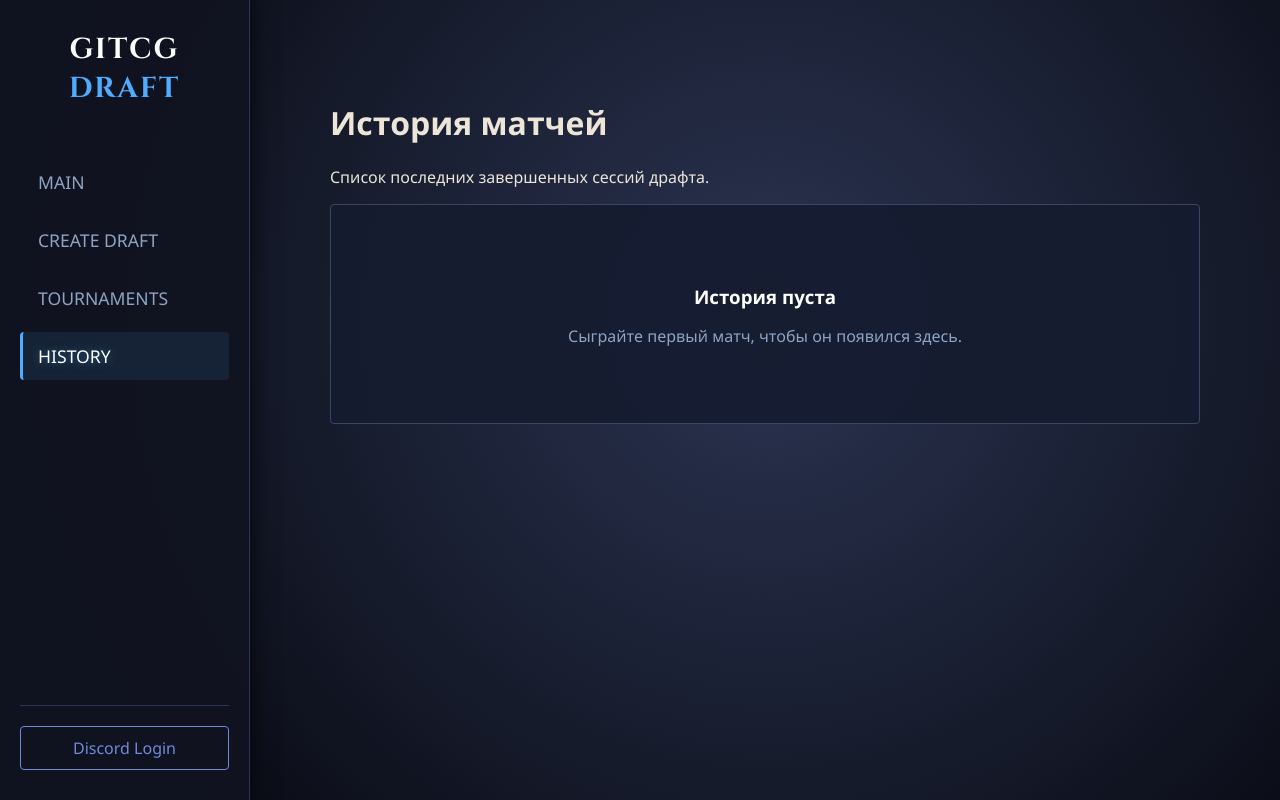
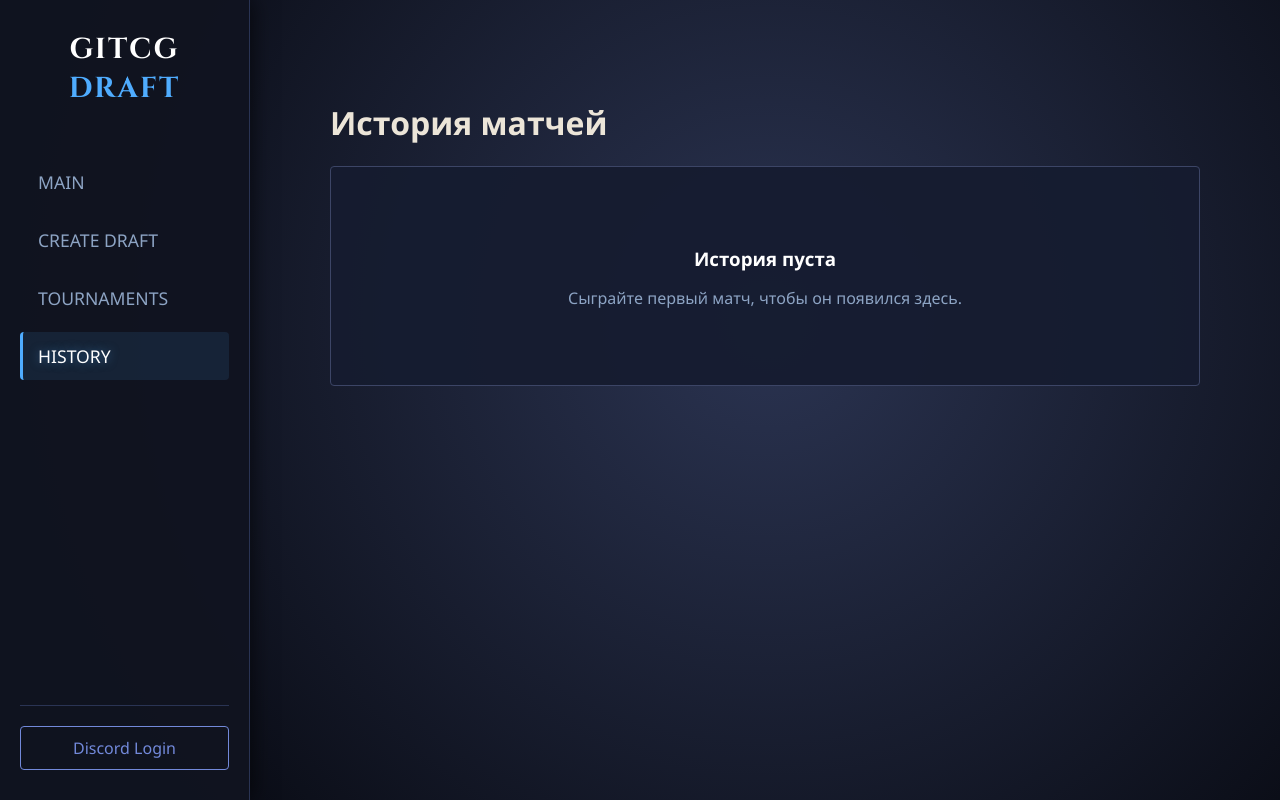
Before and after one commit to monfdie/tcg-ww, a Node server app: page /history in a window 1280 px wide. Run offline with Node 20, Linux system fonts and the light colour scheme; data that the repository does not hold is empty; some libraries are stand-ins or nearby versions; some web fonts are replaced.

Commit message:
Update history.ejs

```diff
--- a/views/pages/history.ejs
+++ b/views/pages/history.ejs
@@ -3,8 +3,7 @@
 <div class="page-container">
     <div class="page-title">
         <h1>История матчей</h1>
-        <p>Список последних завершенных сессий драфта.</p>
-    </div>
+        </div>
 
     <div style="background: rgba(22, 28, 48, 0.95); border: 1px solid #3c4566; padding: 20px; border-radius: 4px;">
         <% if (matches && matches.length > 0) { %>
```
